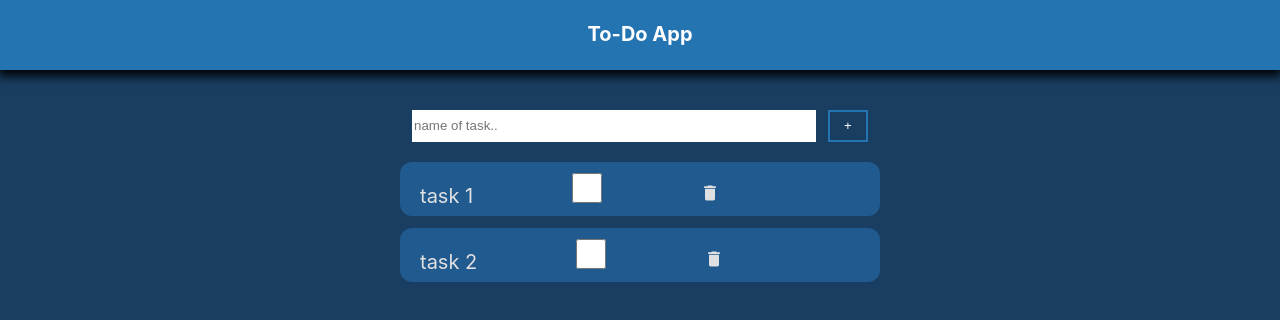
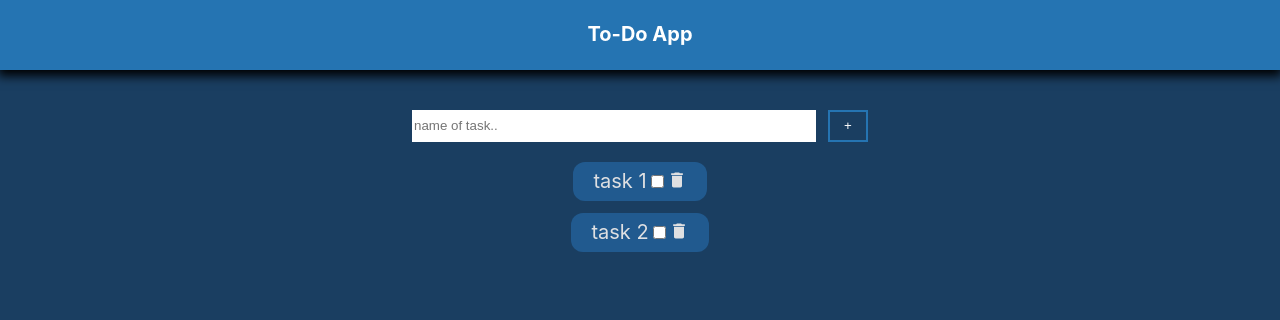
Before and after one commit to BodaNabeel/todo-app-react, a React (Create React App) app: page / in a window 1280 px wide. Shown: the top 320 px of the page. Built offline with nearby package versions, Linux system fonts and the light colour scheme.

Commit message:
flex added to li, task-input styled

```diff
--- a/src/index.css
+++ b/src/index.css
@@ -29,6 +29,9 @@ header {
   box-shadow: 0 0.4rem 1rem 0.2rem black;
   padding: 1rem 0;
 }
+input {
+  border: none;
+}
 
 /* InputForm */
 .input-form {
@@ -39,7 +42,7 @@ header {
   max-width: 80rem;
   column-gap: 1.2rem;
 }
-input {
+.input-field {
   height: 3rem;
   width: 50%;
   outline: none;
@@ -59,6 +62,7 @@ ul {
   padding:0;
 
   display: flex;
+  justify-content: center;
   align-items: center;
   max-width: 80rem;
   flex-direction: column;
@@ -72,7 +76,19 @@ li {
   font-size: 2rem;
   color: #dfe0e2;
   list-style: none;
-  width: 55%;
+  /* width: 55%; */
   padding: 0.8rem 2rem;
   border-radius: 1.2rem;
+
+  display: flex;
+  justify-content: space-between;
 }
+.task-input {
+  background-color: transparent;
+  color: #dfe0e2;
+  font-size: 2rem;
+  width: 70%;
+}
+.buttons * {
+  cursor: pointer;
+}
```
